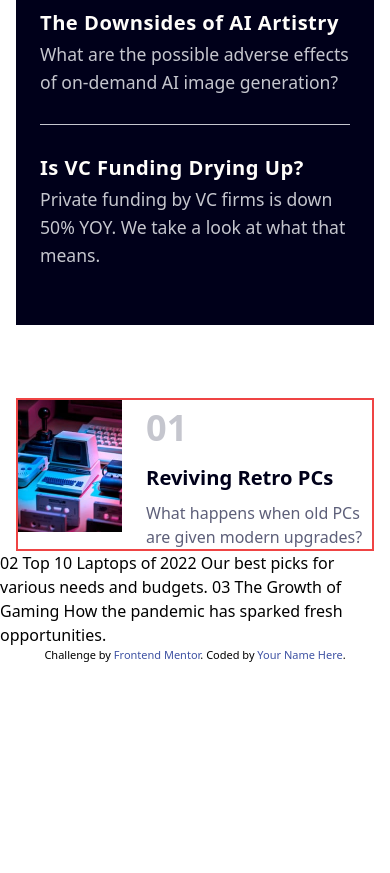
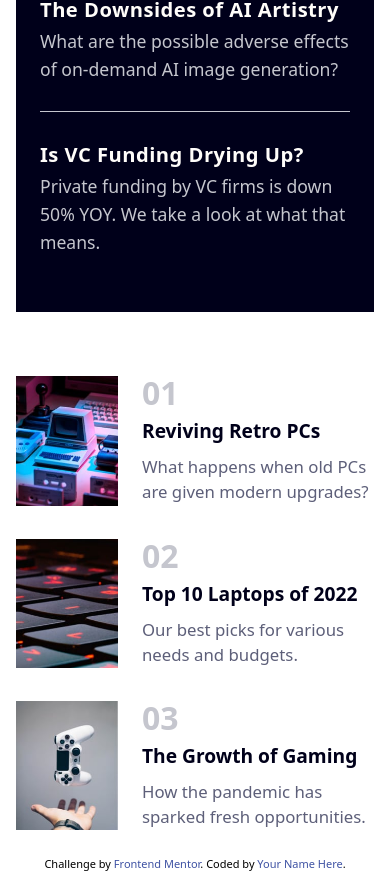
Before and after one commit to LiwGar/007_news_homepage, a React (Vite) app: page / in a window 390 px wide. Shown: the part 1098-1971 px from the top of the page. Before the commit the page ends 1761 px from the top, so only its background shows below. Built offline with nearby package versions, Linux system fonts and the light colour scheme.

Commit message:
Added styles and responsive layout for Article and ArticlesContainer

```diff
--- a/index.html
+++ b/index.html
@@ -38,13 +38,7 @@
 
 
 
-  02
-  Top 10 Laptops of 2022
-  Our best picks for various needs and budgets.
 
-  03
-  The Growth of Gaming
-  How the pandemic has sparked fresh opportunities.
 
   <div class="attribution">
     Challenge by <a href="https://www.frontendmentor.io?ref=challenge" target="_blank">Frontend Mentor</a>.
--- a/src/components/Article/Index.jsx
+++ b/src/components/Article/Index.jsx
@@ -1,32 +1,33 @@
-import retroPC from "../../assets/images/image-retro-pcs.jpg";
-
-const Article = () => {
+const Article = ({image, number, title,text}) => {
 
   return (
     <article>
       <section
-        className="flex justify-content-center gap-6 border-2 border-red-500">
+        className="flex items-center mb-[1.2rem] gap-6 lg:gap-7 md:w-[24rem]">
 
-        <div>
+        <div
+          className="flex-none">
           <img
-            src={retroPC}
-            alt="retroPCs_Img" />
+            src={image}
+            alt="retroPCs_Img"
+            className="w-[6.375rem]" />
         </div>
 
         <div className="">
           <p
-            className="mb-2 text-neutral-grayIsHBlue text-[2.26rem] font-bold">
-            01
+            className="text-neutral-grayIsHBlue text-[2rem] leaning-none font-bold">
+            {number}
           </p>
 
           <h2
-            className="mb-2 text-neutral-veryDarkBlue text-[1.26rem] font-bold">
-            Reviving Retro PCs
+            className="mb-2 text-neutral-veryDarkBlue text-[1.2rem] font-bold
+              hover:text-primary-softRed lg:text-[1.23rem]">
+            {title}
           </h2>
 
           <p
-            className="text-neutral-darkGrayIsHBlue text-[1rem] lg:text-[1rem] xl:text-[1.14rem]">
-            What happens when old PCs are given modern upgrades?
+            className="pb-2 text-neutral-darkGrayIsHBlue text-[1.05rem] lg:text-[1.14rem]">
+            {text}
           </p>
         </div>
 
--- a/src/components/ArticleContainer/index.jsx
+++ b/src/components/ArticleContainer/index.jsx
@@ -1,10 +1,32 @@
 import Article from "../Article/Index";
+import retroPC from "../../assets/images/image-retro-pcs.jpg";
+import topLaptops from "../../assets/images/image-top-laptops.jpg";
+import gaming from "../../assets/images/image-gaming-growth.jpg";
 
 const ArticleContainer = () => {
   return (
-    <Article />
+   <section
+    className=" md:grid md:grid-cols-2 lg:gap-8 xl:flex">
+      <Article
+        image={retroPC}
+        number="01"
+        title="Reviving Retro PCs"
+        text="What happens when old PCs are given modern upgrades?"
+      />
+      <Article
+        image={topLaptops}
+        number="02"
+        title="Top 10 Laptops of 2022"
+        text="Our best picks for various needs and budgets."
+      />
+      <Article
+        image={gaming}
+        number="03"
+        title="The Growth of Gaming"
+        text="How the pandemic has sparked fresh opportunities."
+      />
+   </section>
   );
 }
 
-
 export default ArticleContainer;
--- a/src/components/MainArticle/index.jsx
+++ b/src/components/MainArticle/index.jsx
@@ -6,7 +6,7 @@ const MainArticle = () => {
   return (
     <main>
       <section
-        className="mb-[4.6rem]">
+        className="mb-[3.8rem]">
 
         <picture >
             <source media="(max-width: 720px)" srcSet={imgWebMobile}/>
@@ -14,13 +14,13 @@ const MainArticle = () => {
             <img
               src={imgWebMobile}
               alt="img_Web_Mobile"
-              className="mb-[1.875rem] xl:w-[52.8rem]"/>
+              className="mb-[1.875rem] xl:w-[52.2rem]"/>
         </picture>
 
         <div className="lg:flex">
           <div className="flex-1">
             <h1 className="mb-[1.625rem] text-neutral-veryDarkBlue text-5xl font-bold
-              lg:w-[19rem] lg:text-6xl xl:w-[26rem] xl:text-[4.6rem]">
+              lg:w-[19rem] lg:text-6xl xl:w-[24rem] xl:text-[4.3rem]">
               The Bright Future of Web 3.0?
             </h1>
           </div>
--- a/src/components/NewsArticlesContainer/index.jsx
+++ b/src/components/NewsArticlesContainer/index.jsx
@@ -5,8 +5,8 @@ const NewsContainer = () => {
   return (
 
     <aside
-      className="px-6 py-7 mb-[4.6rem] bg-neutral-veryDarkBlue text-neutral-grayIsHBlue
-        xl:w-[25rem] xl:h-[38rem]">
+      className="px-6 py-7 mb-[3.6rem] bg-neutral-veryDarkBlue text-neutral-grayIsHBlue
+        xl:w-[25rem] xl:h-[37rem]">
 
       <h1 className="text-primary-softOrange text-[2.05rem] font-bold
           lg:text-[2.2rem] xl:text-[2.45rem]">
```
